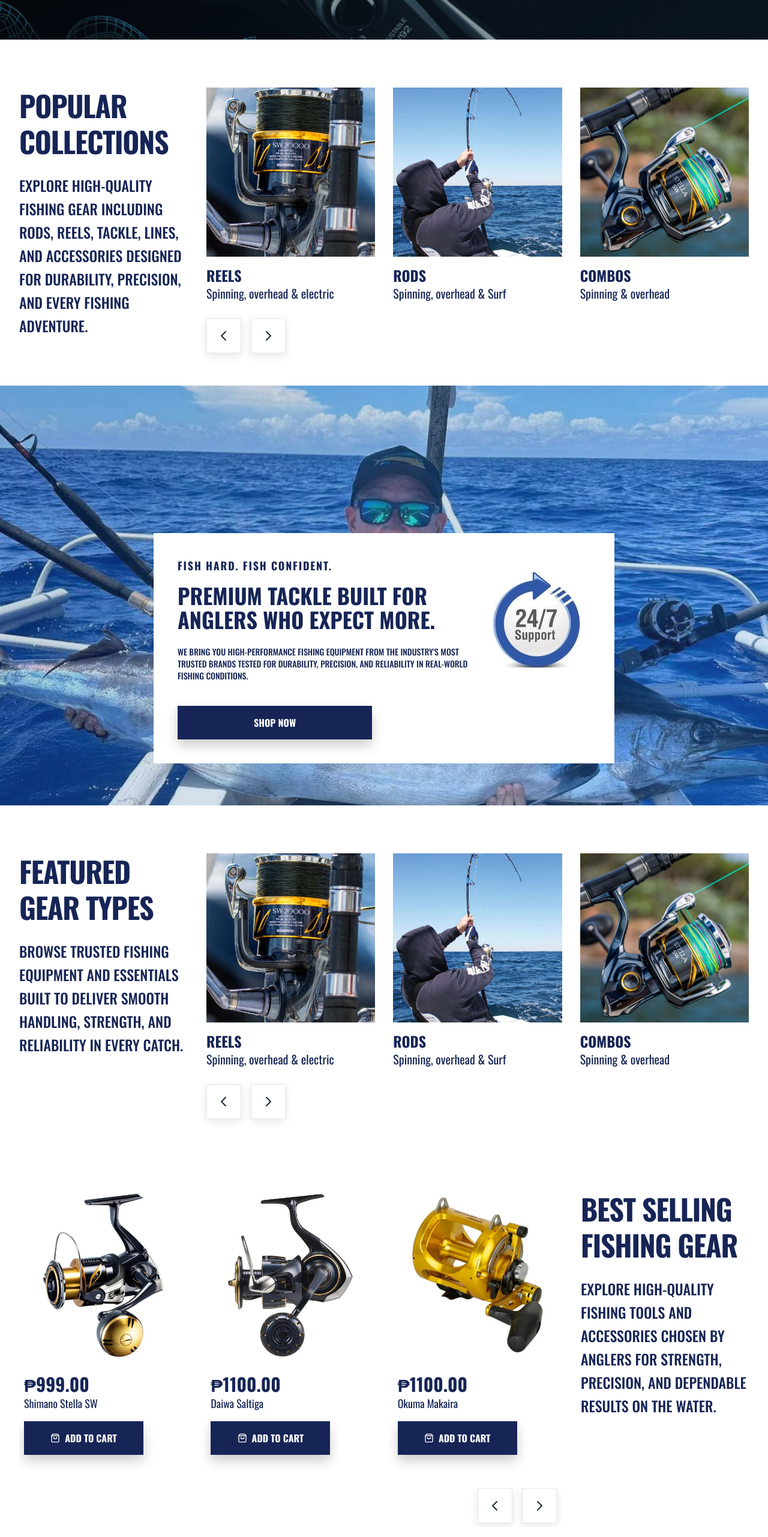
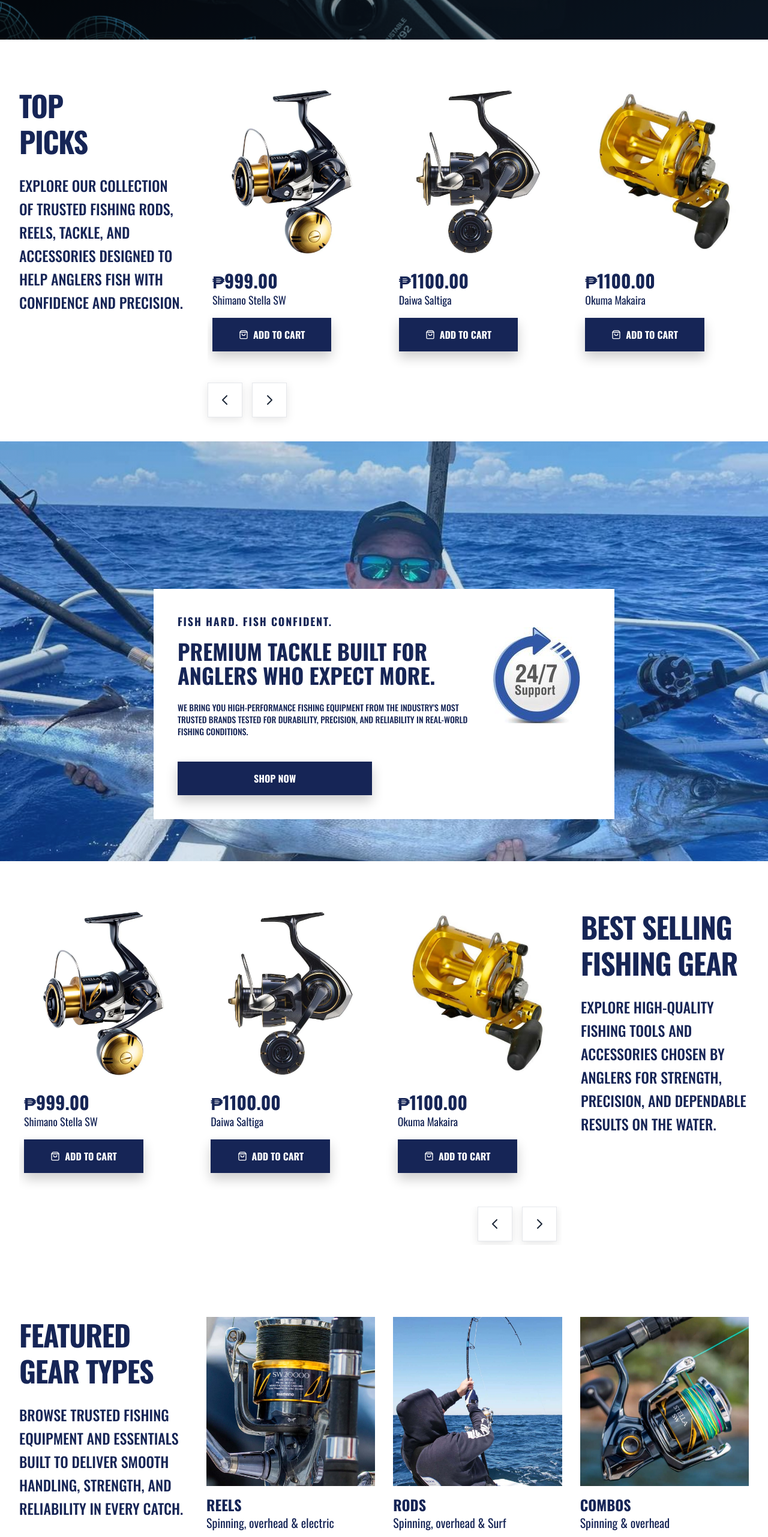
Before and after one commit to eugenepuyod/cebu-tackles-shop, a Vue app: page / in a window 1280 px wide. Shown: the part 4850-7413 px from the top of the page at 60% size. Built offline with nearby package versions, Linux system fonts and the light colour scheme.

Commit message:
Initial commit

```diff
--- a/src/views/Home.vue
+++ b/src/views/Home.vue
@@ -677,6 +677,12 @@ onBeforeUnmount(() => {
 
 
 
+
+
+
+
+
+
     <!-- Two images full -->
     <section
     class="py-32 relative flex items-center justify-center overflow-hidden min-h-150  lg:min-h-175
@@ -705,8 +711,158 @@ onBeforeUnmount(() => {
 
 
 
+
+
+
+
+
+    <section id="featured" class="py-5 md:py-10 md:pt-20 bg-white relative">
+      <div class="w-full px-4 sm:px-6 lg:px-8 relative z-10
+                  grid grid-cols-1 lg:grid-cols-4 gap-6 lg:gap-10">
+
+        <!-- LEFT CONTENT -->
+        <div
+          class="lg:col-span-1 flex flex-col justify-between"
+          v-intersect
+        >
+          <div>
+            <h2 class="text-3xl lg:text-5xl font-extrabold text-left mb-3 md:mb-6 text-blue-950 tracking-tight leading-tight uppercase">
+              Top<br />
+              <span>Picks</span>
+            </h2>
+
+            <p class="text-md md:text-2xl text-blue-950 mb-8 font-medium leading-relaxed uppercase">
+              Explore our collection of trusted fishing rods, reels, tackle, and accessories designed to help anglers fish with confidence and precision.
+            </p>
+          </div>
+
+
+        </div>
+
+        <!-- RIGHT PRODUCTS -->
+        <div class="lg:col-span-3">
+          <Swiper
+            :modules="swiperModules"
+            :slidesPerView="1"
+            :spaceBetween="20"
+
+            :breakpoints="{
+              640: { slidesPerView: 2, spaceBetween: 20 },
+              1024: { slidesPerView: 3, spaceBetween: 30 },
+              1280: { slidesPerView: 3, spaceBetween: 30 }
+            }"
+
+            :loop="true"
+            :navigation="{ prevEl: '.prevElFeatured', nextEl: '.nextElFeatured' }"
+
+            :speed="600"
+            :grabCursor="true"
+            :freeMode="true"
+            :freeModeMomentum="true"
+            :freeModeMomentumRatio="0.5"
+            :freeModeMomentumVelocityRatio="0.8"
+            :touchRatio="1"
+            :touchAngle="45"
+
+            class="pb-5 md:pb-12 pt-4 w-full"
+          >
+            <SwiperSlide
+              v-for="(feature, index) in featured"
+              :key="feature.name"
+              class="flex-none w-[85vw] sm:w-[50vw] md:w-[320px]
+                    text-left cursor-pointer transition-all duration-500
+                    group transform snap-start flex flex-col items-start justify-center
+                    min-h-[250px]"
+            >
+              <div
+                v-intersect
+                :style="`transition-delay: ${index * 100}ms`"
+                class="text-left cursor-pointer transition-all duration-500
+                      group transform hover:-translate-y-2
+                      flex flex-col items-start justify-center"
+              >
+                <router-link :to="`/product/${feature.id}`">
+                  <img
+                    :src="feature.image"
+                    alt=""
+                    class="w-full aspect-square object-cover"
+                  />
+                </router-link>
+
+                <div class="grid grid-cols-1 gap-4 w-full p-2">
+                  <div class="w-full">
+                    <h3 class="uppercase mt-[15px] text-3xl font-bold text-blue-950">
+                      ₱{{ feature.price.toFixed(2) }}
+                    </h3>
+
+                    <p class="text-blue-950 text-lg">
+                      {{ feature.name }}
+                    </p>
+                  </div>
+
+                  <button
+                    @click.prevent="cartStore.addItem(feature, 1)"
+                    class="bg-blue-950 text-white font-extrabold py-4 text-center
+                          items-center justify-center shadow-[0_10px_20px_rgba(0,0,0,0.2)]
+                          hover:shadow-[0_15px_30px_rgba(59,130,246,0.4)]
+                          transition-all duration-300 transform hover:-translate-y-1
+                          hover:scale-105 active:scale-95 flex uppercase mb-5
+                          w-full lg:w-3/4"
+                  >
+                    <ShoppingBag class="w-4 h-4 mr-2" />
+                    <span>Add to Cart</span>
+                  </button>
+                </div>
+              </div>
+            </SwiperSlide>
+          </Swiper>
+          <!-- NAV BUTTONS -->
+          <div class="flex space-x-4 mt-6">
+            <button
+              aria-label="Previous Featured"
+              class="prevElFeatured p-4 bg-white border border-gray-200 text-gray-800
+              hover:text-blue-900 hover:bg-blue-50 hover:border-blue-300
+              shadow-[0_4px_14px_0_rgba(0,0,0,0.1)]
+              hover:shadow-[0_6px_20px_rgba(0,118,255,0.23)]
+              transition-all transform hover:-translate-x-1 outline-none"
+            >
+              <svg class="w-4 h-4 md:w-6 md:h-6" fill="none" stroke="currentColor" viewBox="0 0 24 24">
+                <path stroke-linecap="round" stroke-linejoin="round" stroke-width="2" d="M15 19l-7-7 7-7"></path>
+              </svg>
+            </button>
+
+            <button
+              aria-label="Next Featured"
+              class="nextElFeatured p-4 bg-white border border-gray-200 text-gray-800
+              hover:text-blue-900 hover:bg-blue-50 hover:border-blue-300
+              shadow-[0_4px_14px_0_rgba(0,0,0,0.1)]
+              hover:shadow-[0_6px_20px_rgba(0,118,255,0.23)]
+              transition-all transform hover:translate-x-1 outline-none"
+            >
+              <svg class="w-4 h-4 md:w-6 md:h-6" fill="none" stroke="currentColor" viewBox="0 0 24 24">
+                <path stroke-linecap="round" stroke-linejoin="round" stroke-width="2" d="M9 5l7 7-7 7"></path>
+              </svg>
+            </button>
+          </div>
+        </div>
+
+      </div>
+    </section>
+
+
+
+
+
+
+
+
+
+
+
+
+
     <!-- VIDEOS, ARTICLES & ADVICE 1 -->
-    <section id="videosArticle" class="py-5 md:py-10 md:pt-20 bg-white relative">
+    <section id="videosArticle" class="py-5 md:py-10 md:pt-20 bg-white relative hidden">
       <div class="w-full px-4 sm:px-6 lg:px-8 relative z-10
                   grid grid-cols-1 lg:grid-cols-4 gap-6 lg:gap-8">
 
@@ -864,112 +1020,6 @@ onBeforeUnmount(() => {
 
 
 
-
-
-
-    <!-- VIDEOS, ARTICLES & ADVICE 2 -->
-    <section id="featured" class="py-5 md:py-10 md:pt-20 bg-white relative">
-      <div class="w-full px-4 sm:px-6 lg:px-8 relative z-10
-                  grid grid-cols-1 lg:grid-cols-4 gap-6 lg:gap-8">
-
-        <!-- Left Sidebar -->
-        <div class="lg:col-span-1 flex flex-col justify-start" v-intersect>
-          <div>
-            <h2 class="text-3xl lg:text-5xl font-extrabold text-left mb-3 md:mb-6 text-blue-950 tracking-tight leading-tight uppercase">
-              FEATURED<br/>
-              <span>GEAR TYPES</span>
-            </h2>
-
-            <p class="text-md md:text-2xl text-blue-950 mb-0 md:mb-10 font-medium leading-relaxed uppercase">
-              Browse trusted fishing equipment and essentials built to deliver smooth handling, strength, and reliability in every catch.
-            </p>
-          </div>
-        </div>
-
-        <!-- Right Container -->
-        <div class="lg:col-span-3">
-          <!-- Swiper -->
-          <Swiper
-            :modules="swiperModules"
-            :slidesPerView="1"
-            :spaceBetween="20"
-            :breakpoints="{
-              640: { slidesPerView: 2, spaceBetween: 20 },
-              1024: { slidesPerView: 3, spaceBetween: 30 },
-              1280: { slidesPerView: 3, spaceBetween: 30 }
-            }"
-            :loop="true"
-            :navigation="{ prevEl: '.prevElvideosArticles', nextEl: '.nextElvideosArticles' }"
-
-            :speed="600"
-            :grabCursor="true"
-            :freeMode="true"
-            :freeModeMomentum="true"
-            :freeModeMomentumRatio="0.5"
-            :freeModeMomentumVelocityRatio="0.8"
-            :touchRatio="1"
-            :touchAngle="45"
-
-            class="pb-5 md:pb-12 pt-4 w-full"
-          >
-            <SwiperSlide
-              v-for="(videosArticle, index) in videosArticles"
-              :key="videosArticle.name"
-              class="
-                flex-none w-[85vw] sm:w-[50vw] md:w-[320px]
-                text-left cursor-pointer
-                transition-all duration-500
-                group transform snap-start flex flex-col items-start justify-center
-                min-h-[250px]
-              "
-            >
-              <div
-                v-intersect
-                :style="`transition-delay: ${index * 100}ms`"
-                class="
-                  text-left cursor-pointer
-                  transition-all duration-500
-                  group transform hover:-translate-y-2
-                  flex flex-col items-start justify-center
-                "
-              >
-                <img :src="videosArticle.image" alt="" class="w-full aspect-square object-cover">
-
-                <h3 class="uppercase mt-[15px] text-xl md:text-2xl font-bold text-blue-950 group-hover:text-blue-900 transition-colors">
-                  {{ videosArticle.name }}
-                </h3>
-
-                <p class="text-blue-950 text-md md:text-xl">{{ videosArticle.shortDesc }}</p>
-              </div>
-            </SwiperSlide>
-          </Swiper>
-
-          <div class="flex space-x-4 mt-4 lg:mt-7 lg:px-0 w-full justify-start">
-              <button aria-label="Previous Videos"
-                class="prevElvideosArticles p-4 bg-white border border-gray-200 text-gray-800 hover:text-blue-900 hover:bg-blue-50 hover:border-blue-300
-                shadow-[0_4px_14px_0_rgba(0,0,0,0.1)] hover:shadow-[0_6px_20px_rgba(0,118,255,0.23)] transition-all transform hover:-translate-x-1
-                outline-none
-                ">
-                <svg class="w-4 h-4 md:w-6 md:h-6" fill="none" stroke="currentColor" viewBox="0 0 24 24"><path stroke-linecap="round" stroke-linejoin="round" stroke-width="2" d="M15 19l-7-7 7-7"></path></svg>
-              </button>
-              <button aria-label="Next Videos" class="nextElvideosArticles p-4 bg-white border border-gray-200 text-gray-800 hover:text-blue-900 hover:bg-blue-50 hover:border-blue-300 shadow-[0_4px_14px_0_rgba(0,0,0,0.1)] hover:shadow-[0_6px_20px_rgba(0,118,255,0.23)] transition-all transform hover:translate-x-1 outline-none">
-                <svg class="w-4 h-4 md:w-6 md:h-6" fill="none" stroke="currentColor" viewBox="0 0 24 24"><path stroke-linecap="round" stroke-linejoin="round" stroke-width="2" d="M9 5l7 7-7 7"></path></svg>
-              </button>
-          </div>
-
-        </div>
-      </div>
-    </section>
-
-
-
-
-
-
-
-
-
-
     <section id="featured" class="py-5 md:py-10 md:pt-20 bg-white relative">
       <div class="w-full px-4 sm:px-6 lg:px-8 relative z-10
                   grid grid-cols-1 lg:grid-cols-4 gap-6 lg:gap-8">
@@ -1103,6 +1153,117 @@ onBeforeUnmount(() => {
 
       </div>
     </section>
+
+
+
+
+
+
+
+    <!-- VIDEOS, ARTICLES & ADVICE 2 -->
+    <section id="featured" class="py-5 md:py-10 md:pt-20 bg-white relative">
+      <div class="w-full px-4 sm:px-6 lg:px-8 relative z-10
+                  grid grid-cols-1 lg:grid-cols-4 gap-6 lg:gap-8">
+
+        <!-- Left Sidebar -->
+        <div class="lg:col-span-1 flex flex-col justify-start" v-intersect>
+          <div>
+            <h2 class="text-3xl lg:text-5xl font-extrabold text-left mb-3 md:mb-6 text-blue-950 tracking-tight leading-tight uppercase">
+              FEATURED<br/>
+              <span>GEAR TYPES</span>
+            </h2>
+
+            <p class="text-md md:text-2xl text-blue-950 mb-0 md:mb-10 font-medium leading-relaxed uppercase">
+              Browse trusted fishing equipment and essentials built to deliver smooth handling, strength, and reliability in every catch.
+            </p>
+          </div>
+        </div>
+
+        <!-- Right Container -->
+        <div class="lg:col-span-3">
+          <!-- Swiper -->
+          <Swiper
+            :modules="swiperModules"
+            :slidesPerView="1"
+            :spaceBetween="20"
+            :breakpoints="{
+              640: { slidesPerView: 2, spaceBetween: 20 },
+              1024: { slidesPerView: 3, spaceBetween: 30 },
+              1280: { slidesPerView: 3, spaceBetween: 30 }
+            }"
+            :loop="true"
+            :navigation="{ prevEl: '.prevElvideosArticles', nextEl: '.nextElvideosArticles' }"
+
+            :speed="600"
+            :grabCursor="true"
+            :freeMode="true"
+            :freeModeMomentum="true"
+            :freeModeMomentumRatio="0.5"
+            :freeModeMomentumVelocityRatio="0.8"
+            :touchRatio="1"
+            :touchAngle="45"
+
+            class="pb-5 md:pb-12 pt-4 w-full"
+          >
+            <SwiperSlide
+              v-for="(videosArticle, index) in videosArticles"
+              :key="videosArticle.name"
+              class="
+                flex-none w-[85vw] sm:w-[50vw] md:w-[320px]
+                text-left cursor-pointer
+                transition-all duration-500
+                group transform snap-start flex flex-col items-start justify-center
+                min-h-[250px]
+              "
+            >
+              <div
+                v-intersect
+                :style="`transition-delay: ${index * 100}ms`"
+                class="
+                  text-left cursor-pointer
+                  transition-all duration-500
+                  group transform hover:-translate-y-2
+                  flex flex-col items-start justify-center
+                "
+              >
+                <img :src="videosArticle.image" alt="" class="w-full aspect-square object-cover">
+
+                <h3 class="uppercase mt-[15px] text-xl md:text-2xl font-bold text-blue-950 group-hover:text-blue-900 transition-colors">
+                  {{ videosArticle.name }}
+                </h3>
+
+                <p class="text-blue-950 text-md md:text-xl">{{ videosArticle.shortDesc }}</p>
+              </div>
+            </SwiperSlide>
+          </Swiper>
+
+          <div class="flex space-x-4 mt-4 lg:mt-7 lg:px-0 w-full justify-start">
+              <button aria-label="Previous Videos"
+                class="prevElvideosArticles p-4 bg-white border border-gray-200 text-gray-800 hover:text-blue-900 hover:bg-blue-50 hover:border-blue-300
+                shadow-[0_4px_14px_0_rgba(0,0,0,0.1)] hover:shadow-[0_6px_20px_rgba(0,118,255,0.23)] transition-all transform hover:-translate-x-1
+                outline-none
+                ">
+                <svg class="w-4 h-4 md:w-6 md:h-6" fill="none" stroke="currentColor" viewBox="0 0 24 24"><path stroke-linecap="round" stroke-linejoin="round" stroke-width="2" d="M15 19l-7-7 7-7"></path></svg>
+              </button>
+              <button aria-label="Next Videos" class="nextElvideosArticles p-4 bg-white border border-gray-200 text-gray-800 hover:text-blue-900 hover:bg-blue-50 hover:border-blue-300 shadow-[0_4px_14px_0_rgba(0,0,0,0.1)] hover:shadow-[0_6px_20px_rgba(0,118,255,0.23)] transition-all transform hover:translate-x-1 outline-none">
+                <svg class="w-4 h-4 md:w-6 md:h-6" fill="none" stroke="currentColor" viewBox="0 0 24 24"><path stroke-linecap="round" stroke-linejoin="round" stroke-width="2" d="M9 5l7 7-7 7"></path></svg>
+              </button>
+          </div>
+
+        </div>
+      </div>
+    </section>
+
+
+
+
+
+
+
+
+
+
+
 
 
 
```
